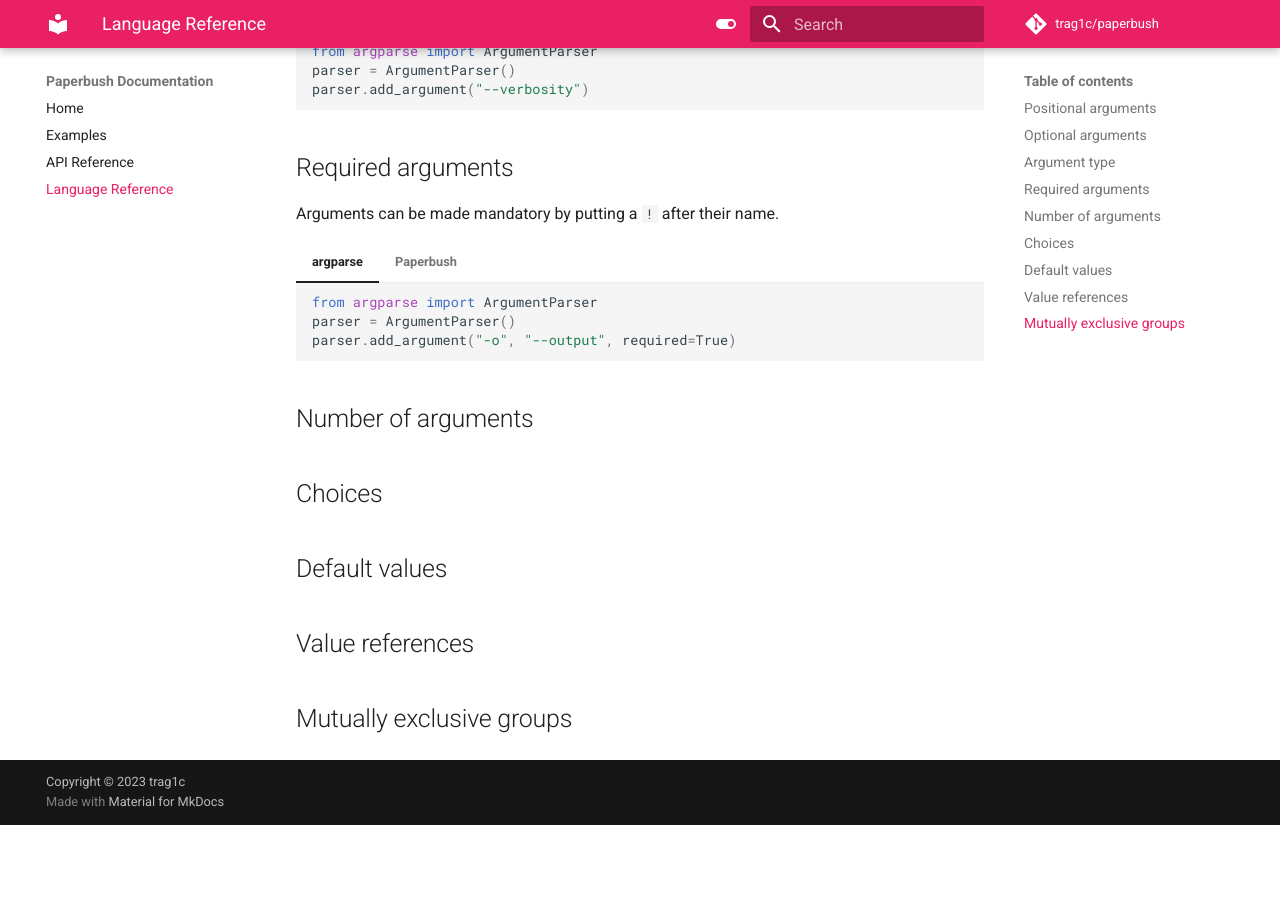
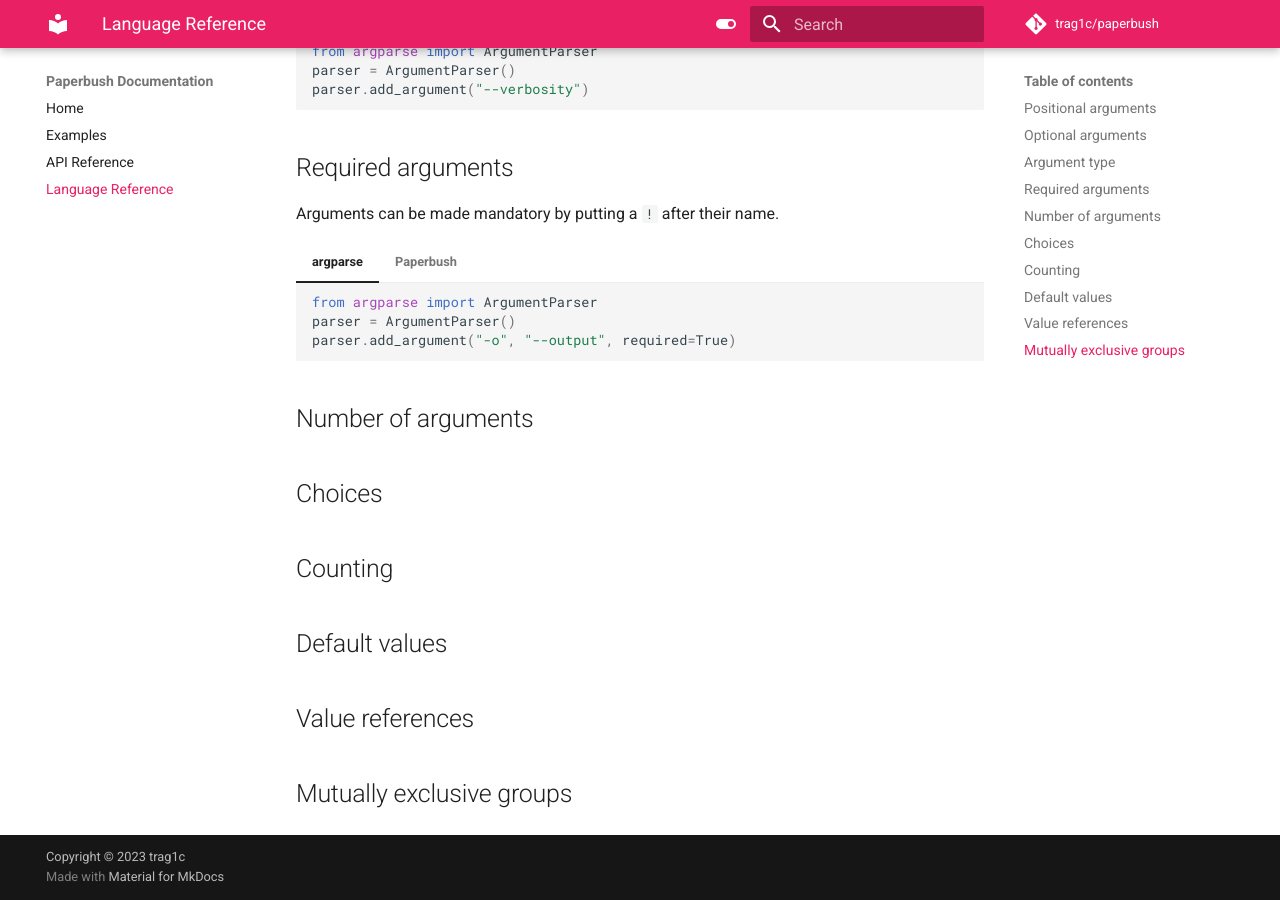
Before and after one commit to trag1c/paperbush, an MkDocs documentation site: the page built from docs/dsl.md, in a window 1280 px wide and 900 px high, scrolled down 1574 px. Built offline with MkDocs 1.6.1 and Material for MkDocs 9.7.7, drawn with Linux system fonts in a browser that asks for light colours; comment, search, counter and statistics services are not loaded; before the commit the page ends 2399 px from its top, so only the background shows below that.

Commit message:
Added counting section to do

```diff
--- a/docs/dsl.md
+++ b/docs/dsl.md
@@ -140,6 +140,7 @@
 
 ## Number of arguments
 ## Choices
+## Counting
 ## Default values
 ## Value references
 ## Mutually exclusive groups
```
